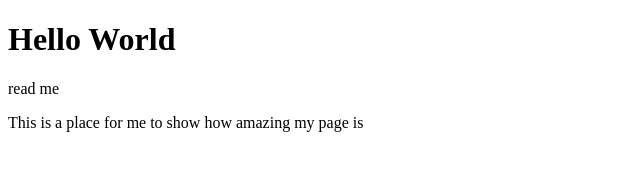
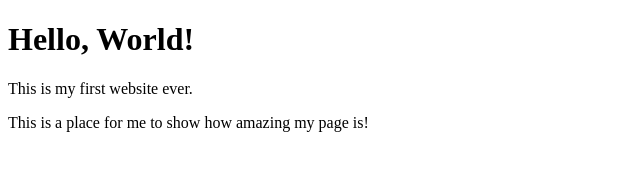
Before and after one commit to weinri12/first-time-load, a plain HTML site: page index.html in a window 1280 px wide. Shown: the whole page, without its empty margins (0-640 px from the left). Drawn offline with Linux system fonts and the light colour scheme.

Commit message:
Changes made to vocabulary

```diff
--- a/index.html
+++ b/index.html
@@ -7,8 +7,8 @@
   </head>
 
   <body>
-    <h1>Hello World</h1>
-    <p>read me</p>
-    <p>This is a place for me to show how amazing my page is</p>
+    <h1>Hello, World!</h1>
+    <p>This is my first website ever.</p>
+    <p>This is a place for me to show how amazing my page is!</p>
   </body>
 </html>
```
